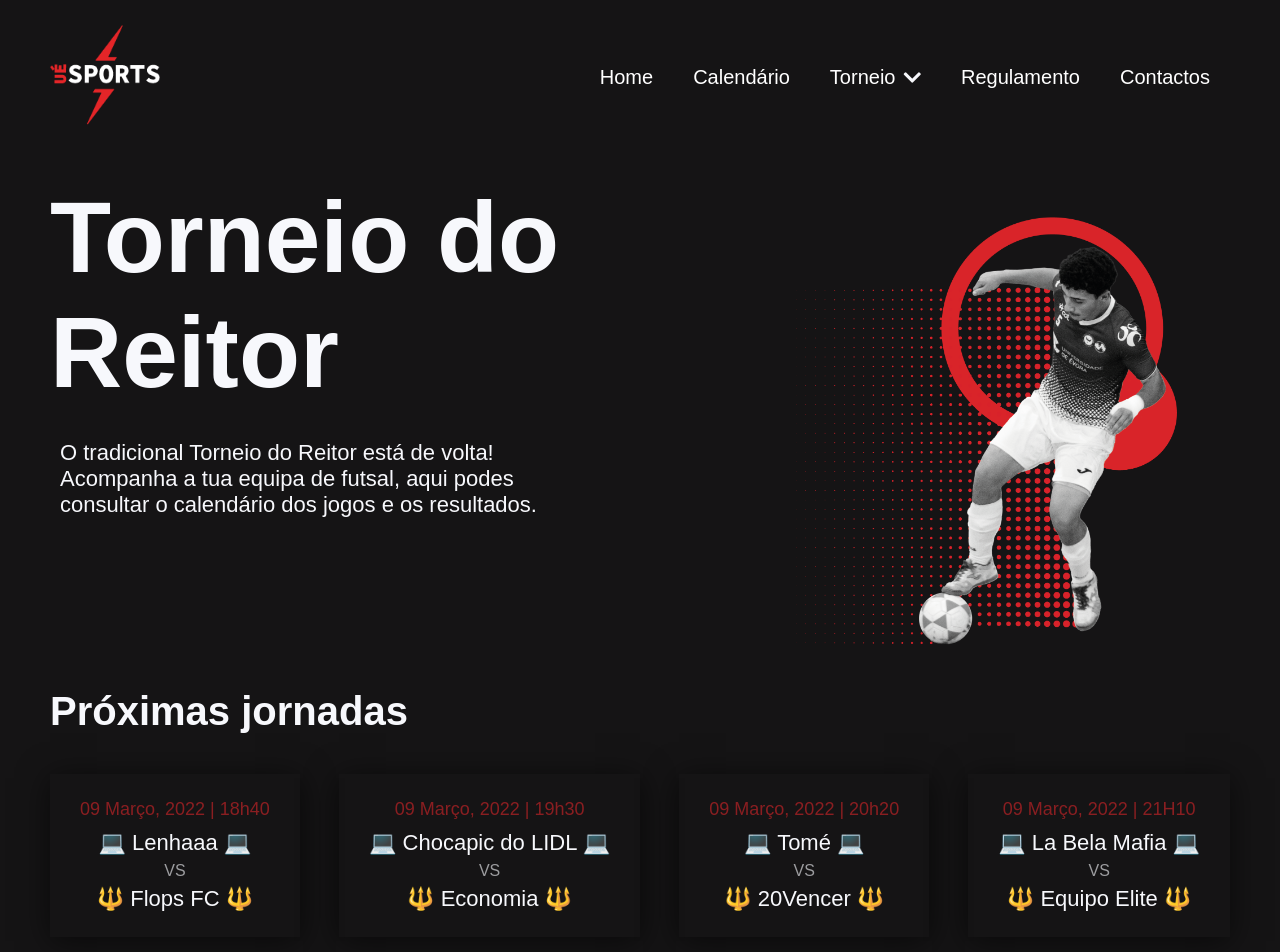
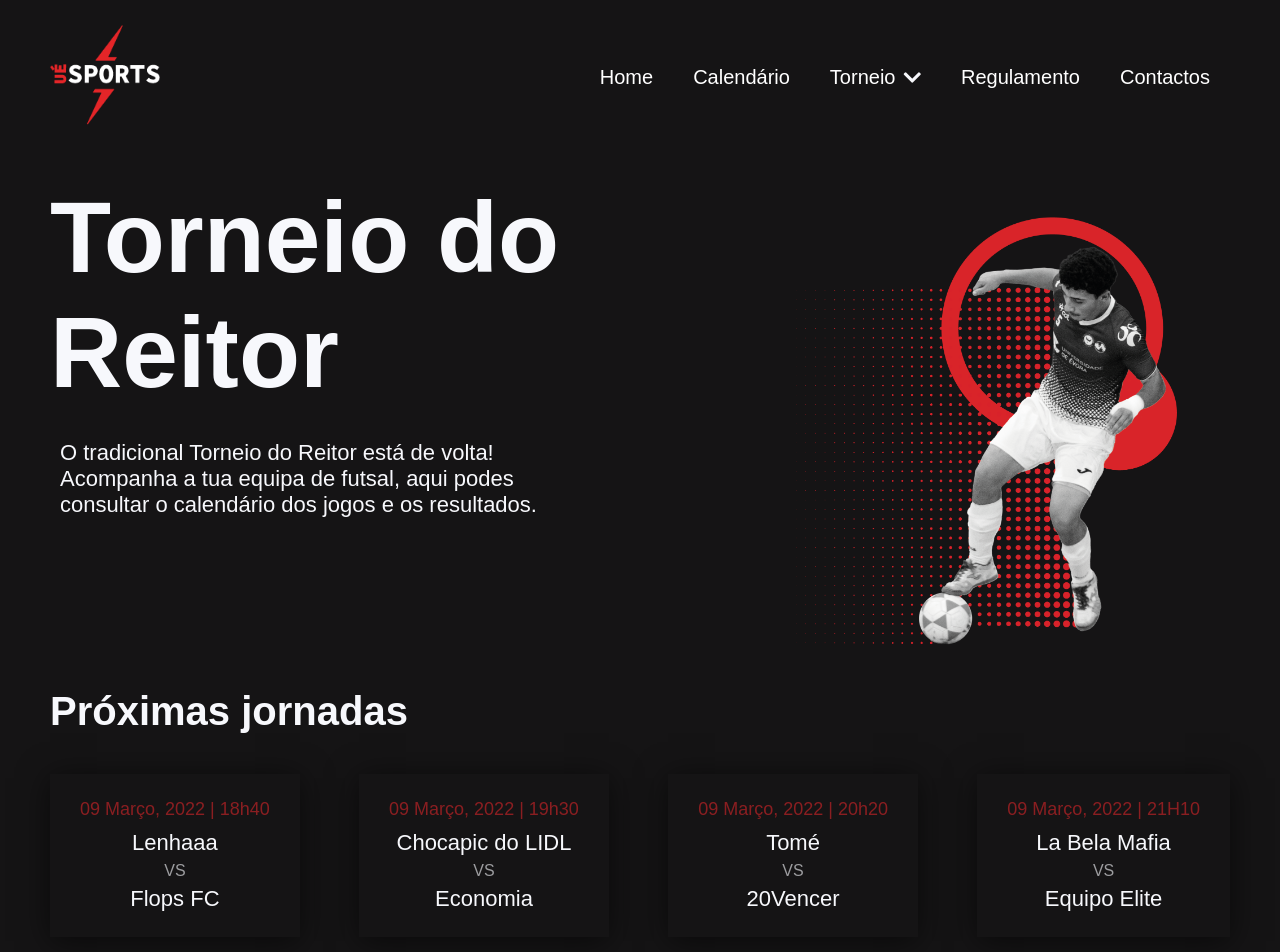
Before and after one commit to MrValraven/torneioreitor, a React (Vite) app: page / in a window 1280 px wide. Shown: the top 952 px of the page. Built offline with nearby package versions, Linux system fonts and the light colour scheme; a web font is replaced by a local one.

Commit message:
changed tab logo

```diff
--- a/index.html
+++ b/index.html
@@ -2,7 +2,7 @@
 <html lang="en">
   <head>
     <meta charset="UTF-8" />
-    <link rel="icon" type="image/svg+xml" href="/src/assets/logo.png" />
+    <link rel="icon" type="image/svg+xml" href="/src/assets/torneio-do-reitor-site2.png" />
     <meta name="viewport" content="width=device-width, initial-scale=1.0" />
     <title>Torneio do Reitor</title>
   </head>
--- a/src/components/jogoCard/JogoCard.jsx
+++ b/src/components/jogoCard/JogoCard.jsx
@@ -8,9 +8,9 @@ const JogoCard = ({ data, equipa1, equipa2 }) => {
     <div className="jogoCard">
       <h3>{data}</h3>
       <div className="equipas">
-        <p>💻 {equipa1} 💻</p>
+        <p> {equipa1} </p>
         <p className="vs">VS</p>
-        <p>🔱 {equipa2} 🔱</p>
+        <p> {equipa2} </p>
       </div>
     </div>
   );
```
Also changed, not shown: src/assets/logo-uevora-sports-site.png (added), src/assets/torneio-do-reitor-site2.png (added).
